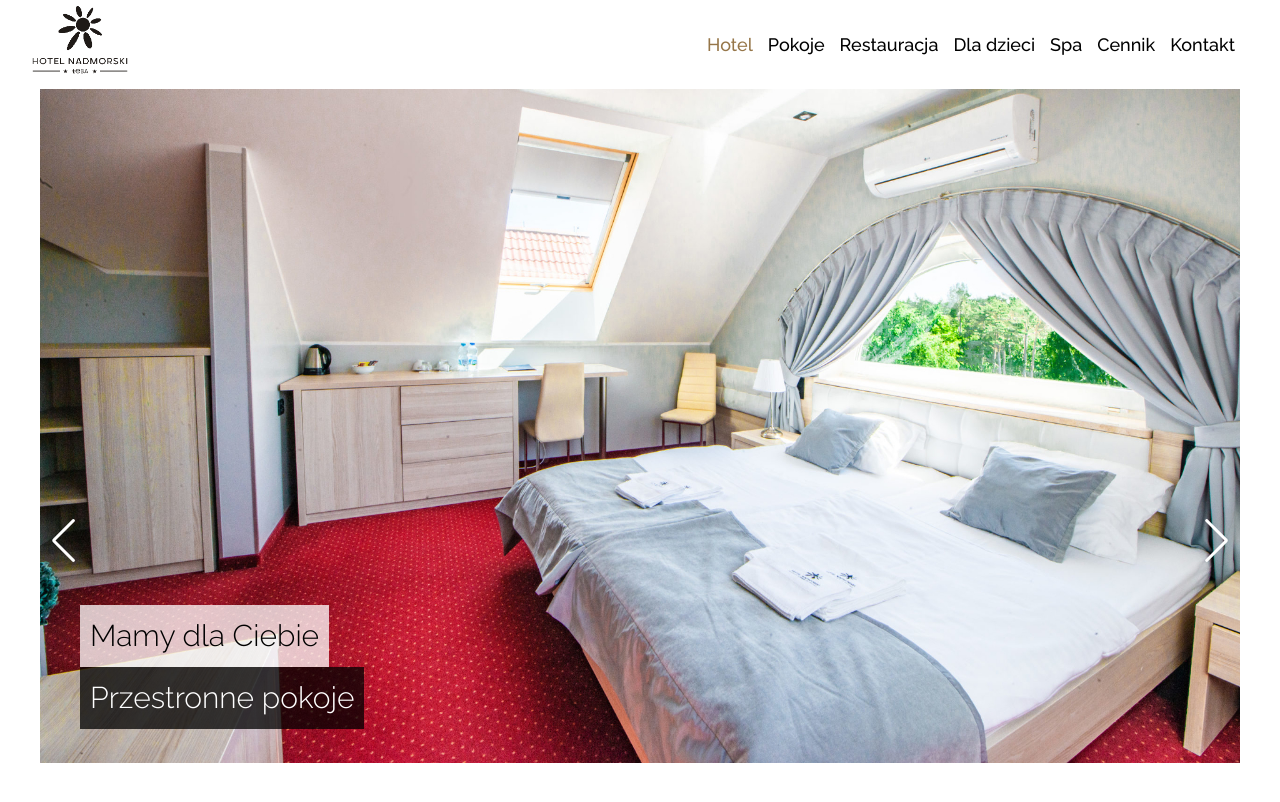
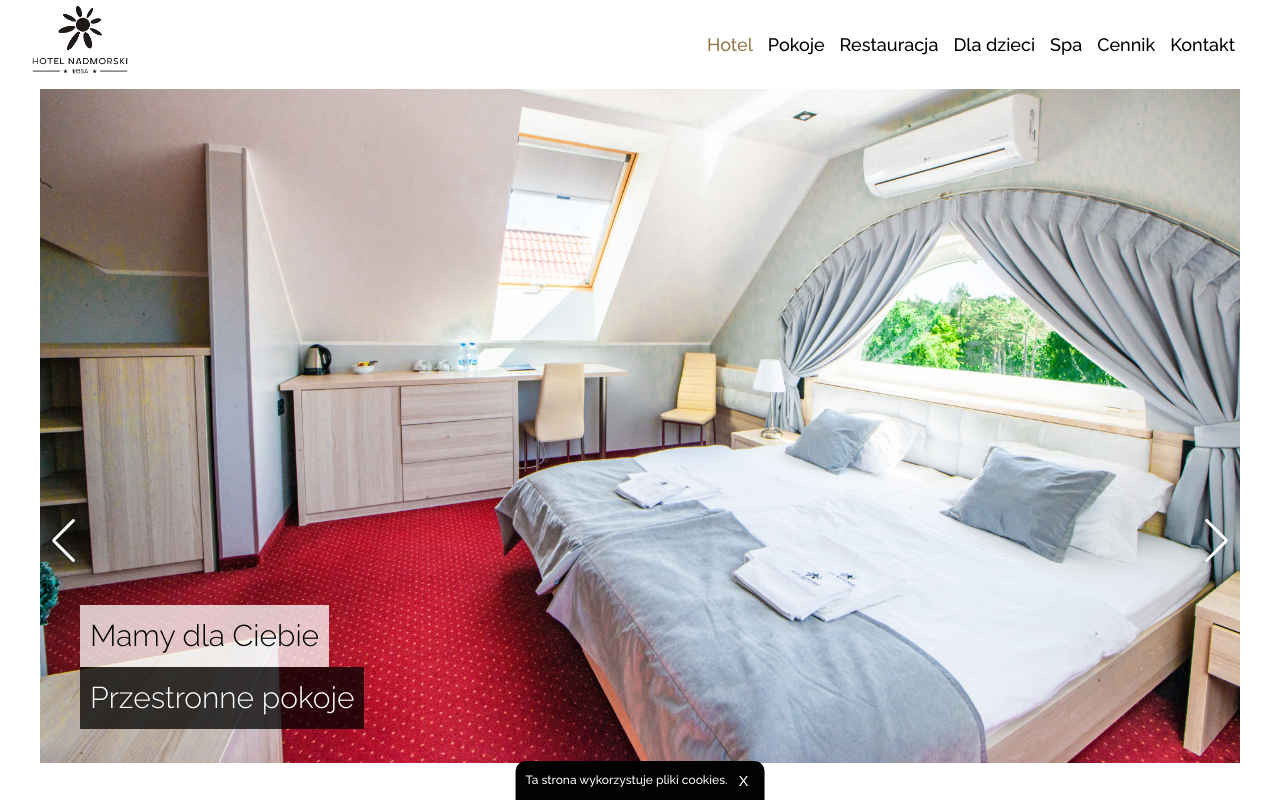
Before and after one commit to marcinstenka/hotelnadmorskileba, a React (Create React App) app: page / in a window 1280 px wide. Shown: the top 802 px of the page. Built offline with nearby package versions, Linux system fonts and the light colour scheme.

Commit message:
0.5.1 - cookies

```diff
--- a/package.json
+++ b/package.json
@@ -14,6 +14,7 @@
 		"aos": "^2.3.4",
 		"gh-pages": "^3.2.3",
 		"react": "^17.0.2",
+		"react-cookie": "^4.0.3",
 		"react-dom": "^17.0.2",
 		"react-router": "^5.2.0",
 		"react-router-dom": "^5.2.0",
--- a/src/Pages/Contact.js
+++ b/src/Pages/Contact.js
@@ -7,12 +7,14 @@ const Contact = () => {
 	return (
 		<>
 			<Navbar isMobile={isMobile} />
-      <div className="container contact-container">
-        <img src={ContactImage} alt="Skontaktuj się z nami!" />
-        <div className="contact-tiles">
-          <div className="contact-tile">
+			<div className='container contact-container'>
+				<div className='contact-image'>
+					<img src={ContactImage} alt='Skontaktuj się z nami!' />
+				</div>
+				<div className='contact-tiles'>
+					<div className='contact-tile'>
 						<h4>ADRES</h4>
-            <p className="text">
+						<p className='text'>
 							Hotel Nadmorski w Łebie
 							<br />
 							ul. Nadmorska 9 C <br />
@@ -20,25 +22,25 @@ const Contact = () => {
 							<br />
 						</p>
 					</div>
-          <div className="contact-tile">
+					<div className='contact-tile'>
 						<h4>TELEFON, FAX, EMAIL</h4>
-            <p className="text">
+						<p className='text'>
 							Kontakt telefoniczny:
 							<br />
-              <a href="tel:+48 59 866 23 55">tel. +48 59 866 23 55</a>
+							<a href='tel:+48 59 866 23 55'>tel. +48 59 866 23 55</a>
 							<br />
-              <a href="tel:+48 791 247 201">kom. +48 791 247 201</a>
+							<a href='tel:+48 791 247 201'>kom. +48 791 247 201</a>
 							<br />
 							<br />
-              Zapytania prosimy kierować na adres:
-              <a href="mailto:recepcja@hotelnadmorskileba.pl">
+							Zapytania prosimy kierować na adres:{' '}
+							<a href='mailto:recepcja@hotelnadmorskileba.pl'>
 								recepcja@hotelnadmorskileba.pl
 							</a>
 						</p>
 					</div>
-          <div className="contact-tile">
+					<div className='contact-tile'>
 						<h4>DANE DO PRZELEWU</h4>
-            <p className="text">
+						<p className='text'>
 							“OLMAR” Aleksander Becker
 							<br />
 							ul. Nadmorska 9<br />
@@ -53,10 +55,10 @@ const Contact = () => {
 						</p>
 					</div>
 				</div>
-        <div className="contact-map">
+				<div className='contact-map'>
 					<iframe
-            title="map"
-            src="https://www.google.com/maps/embed?pb=!1m14!1m8!1m3!1d575.4566274842064!2d17.570832!3d54.765437!3m2!1i1024!2i768!4f13.1!3m3!1m2!1s0x0%3A0xff513ec57937ede5!2sHotel%20Nadmorski%20%C5%81eba!5e0!3m2!1spl!2sus!4v1627654069652!5m2!1spl!2sus"
+						title='map'
+						src='https://www.google.com/maps/embed?pb=!1m14!1m8!1m3!1d575.4566274842064!2d17.570832!3d54.765437!3m2!1i1024!2i768!4f13.1!3m3!1m2!1s0x0%3A0xff513ec57937ede5!2sHotel%20Nadmorski%20%C5%81eba!5e0!3m2!1spl!2sus!4v1627654069652!5m2!1spl!2sus'
 					></iframe>
 				</div>
 			</div>
--- a/src/Pages/Hotel.js
+++ b/src/Pages/Hotel.js
@@ -1,3 +1,5 @@
+import { useEffect } from 'react';
+import { useCookies } from 'react-cookie';
 import { Swiper, SwiperSlide } from 'swiper/react';
 import Navbar from './../components/Navbar/Navbar';
 import Footer from './../components/Footer/Footer';
@@ -13,13 +15,33 @@ import HotelImage7 from '../assets/hotel7.jpg';
 
 const Hotel = () => {
 	const isMobile = useMobile();
+	const [cookies, setCookie] = useCookies(['cookies']);
+	const handleCookie = () => {
+		setCookie('Cookies', 'CookiesAccepted', { path: '/' });
+	};
+
+	useEffect(() => {
+		if (!cookies.Cookies) {
+			const cookiesBtn = document.querySelector('.cookies button');
+			cookiesBtn.addEventListener('click', () => {
+				cookiesBtn.parentElement.style.display = 'none';
+			});
+		}
+	}, []);
+
 	return (
 		<>
 			<Navbar isMobile={isMobile} />
-      <div className="container">
-        <div className="slider">
+			{!cookies.Cookies && (
+				<div className='cookies'>
+					<p>Ta strona wykorzystuje pliki cookies.</p>{' '}
+					<button onClick={handleCookie}>X</button>
+				</div>
+			)}
+			<div className='container'>
+				<div className='slider'>
 					<Swiper
-            effect="fade"
+						effect='fade'
 						fadeEffect={{ crossFade: true }}
 						spaceBetween={20}
 						slidesPerView={1}
@@ -28,15 +50,15 @@ const Hotel = () => {
 						autoplay={{ delay: 3500 }}
 					>
 						<SwiperSlide>
-              <img src={HotelImage1} alt="Hotel Nadmorski Łeba" />
-              <div className="slider-text">
+							<img src={HotelImage1} alt='Hotel Nadmorski Łeba' />
+							<div className='slider-text'>
 								<h2>Witaj</h2>
 								<h2>W Hotelu Nadmorskim</h2>
 							</div>
 						</SwiperSlide>
 						<SwiperSlide>
-              <img src={HotelImage2} alt="Pokój Hotelu Nadmorski Łeba" />
-              <div className="slider-text">
+							<img src={HotelImage2} alt='Pokój Hotelu Nadmorski Łeba' />
+							<div className='slider-text'>
 								<h2>Mamy dla Ciebie</h2>
 								<h2>Przestronne pokoje</h2>
 							</div>
@@ -44,9 +66,9 @@ const Hotel = () => {
 						<SwiperSlide>
 							<img
 								src={HotelImage3}
-                alt="Restauracja Hotelu Nadmorskiego Łeba"
+								alt='Restauracja Hotelu Nadmorskiego Łeba'
 							/>
-              <div className="slider-text">
+							<div className='slider-text'>
 								<h2>Restauracja</h2>
 								<h2>Czynna od 8:00 do 20:00</h2>
 							</div>
@@ -54,9 +76,9 @@ const Hotel = () => {
 						<SwiperSlide>
 							<img
 								src={HotelImage4}
-                alt="Bardzo bliska odległość do plaży z Hotelu"
+								alt='Bardzo bliska odległość do plaży z Hotelu'
 							/>
-              <div className="slider-text">
+							<div className='slider-text'>
 								<h2>Tworzymy</h2>
 								<h2>"Pakiety Specjalne"</h2>
 							</div>
@@ -64,44 +86,44 @@ const Hotel = () => {
 						<SwiperSlide>
 							<img
 								src={HotelImage5}
-                alt="Hotel Nadmorski jest przystosowany do potrzeb dzieci"
+								alt='Hotel Nadmorski jest przystosowany do potrzeb dzieci'
 							/>
-              <div className="slider-text">
+							<div className='slider-text'>
 								<h2>Organizujemy</h2>
 								<h2>"Animacje dla dzieci"</h2>
 							</div>
 						</SwiperSlide>
 						<SwiperSlide>
-              <img src={HotelImage6} alt="Hotel Nadmorski Łeba z lotu ptaka" />
-              <div className="slider-text">
+							<img src={HotelImage6} alt='Hotel Nadmorski Łeba z lotu ptaka' />
+							<div className='slider-text'>
 								<h2>Zapytaj o</h2>
 								<h2>Ofertę weselną</h2>
 							</div>
 						</SwiperSlide>
 						<SwiperSlide>
-              <img src={HotelImage7} alt="Recepcja Grand Łeba" />
+							<img src={HotelImage7} alt='Recepcja Grand Łeba' />
 						</SwiperSlide>
 					</Swiper>
 				</div>
-        <p className="text">
+				<p className='text'>
 					Hotel Nadmorski w Łebie to obiekt położony niespełna 150 metrów od
 					pięknej, szerokiej bałtyckiej plaży. W ofercie znajda państwo
 					apartamenty, pokoje jedno-, dwu- oraz trzy osobowe.
 				</p>
-        <p className="text">
+				<p className='text'>
 					Dysponujemy własną restauracją oraz zapleczem parkingowym, z myślą o
 					najmłodszych gościach Naszego hotelu, przygotowaliśmy szereg
 					udogodnień – kids club, dodatkowe łóżeczka dla dzieci, krzesełka do
 					karmienia czy specjalnie przygotowywane menu.
 				</p>
-        <p className="text">
+				<p className='text'>
 					Hotel Nadmorski – obiekt nowoczesny, oferujący wysoki standard usług w
 					przystępnej cenie jest doskonałą propozycją na weekendowy wyjazd,
 					rodzinne wczasy konferencje czy kameralne przyjęcie weselne. Nasz
 					doświadczony zespół dokłada wszelkich starań, aby czas spędzony w
 					Naszym hotelu był czasem niezapomnianym.
 				</p>
-        <p className="text">
+				<p className='text'>
 					Zapraszamy, jesteśmy pewni iż pobyt w Naszym hotelu przyczyni się do
 					przeżycia niezapomnianych chwil nad naszym pięknym polskim morzem.
 				</p>
--- a/src/index.css
+++ b/src/index.css
@@ -65,6 +65,36 @@ img {
 	padding: 15px 15px 0 15px;
 	font-weight: 300;
 	font-size: 17px;
+}
+.cookies {
+	display: flex;
+	align-items: center;
+	max-width: 800px;
+	position: fixed;
+	bottom: 0;
+	left: 50%;
+	transform: translate(-50%, 0);
+	padding: 10px;
+	background: var(--footerBG);
+	color: var(--white);
+	font-size: 12px;
+	text-align: center;
+	border-top-left-radius: 10px;
+	border-top-right-radius: 10px;
+	z-index: 9;
+
+}
+.cookies button {
+	margin: 0 0 0 5px;
+	border: none;
+	background: none;
+	color: white;
+	font-size: 15px;
+	cursor: pointer;
+	transition: 0.1s;
+}
+.cookies button:hover {
+	color: var(--gold);
 }
 /* 2. Mobile */
 
@@ -586,9 +616,51 @@ footer a:hover {
 		font-weight: 300;
 		font-size: 18px;
 	}
+
+	/* 3.7 Contact */
+	.contact-image {
+		position: relative;
+		height: 64vh;
+		overflow: hidden;
 	}
+	.contact-image img {
+		position: relative;
+		top: -15%;
+	}
+	.contact-tiles {
+		display: flex;
+		justify-content: center;
+		margin: 40px 0 0 0;
+	}
+	.contact-tile {
+		max-width: 33%;
+	}
+	.contact-map {
+		margin: 40px 0 0 0;
+	}
+	.contact-map iframe {
+		height: 450px;
+		width: 900px;
+		max-width: unset;
+	}
+
+	/* 3.8 Organized events */
+
+	.collapsible {
+		max-width: 1200px;
+		margin: 5px auto 0 auto;
+		cursor: pointer;
+		font-size: 20px;
+	}
+}
+
 @media (min-width: 1200px) {
 	.text {
 		padding: 15px 0 0 0;
 	}
 }
+@media (min-width: 1400px) {
+	.contact-image img {
+		top: -50%;
+	}
+}
--- a/src/index.js
+++ b/src/index.js
@@ -1,11 +1,14 @@
 import React from 'react';
 import ReactDOM from 'react-dom';
+import { CookiesProvider } from 'react-cookie';
 import './index.css';
 import App from './App';
 
 ReactDOM.render(
 	<React.StrictMode>
-		<App />
+		<CookiesProvider>
+			<App />
+		</CookiesProvider>
 	</React.StrictMode>,
 	document.getElementById('root')
 );
```
Also changed, not shown: src/components/Footer/Footer.js (+30 -30 lines), 1 other file (tests, documents, lock files or other folders). Lines whose indentation alone changed are shown as unchanged.
